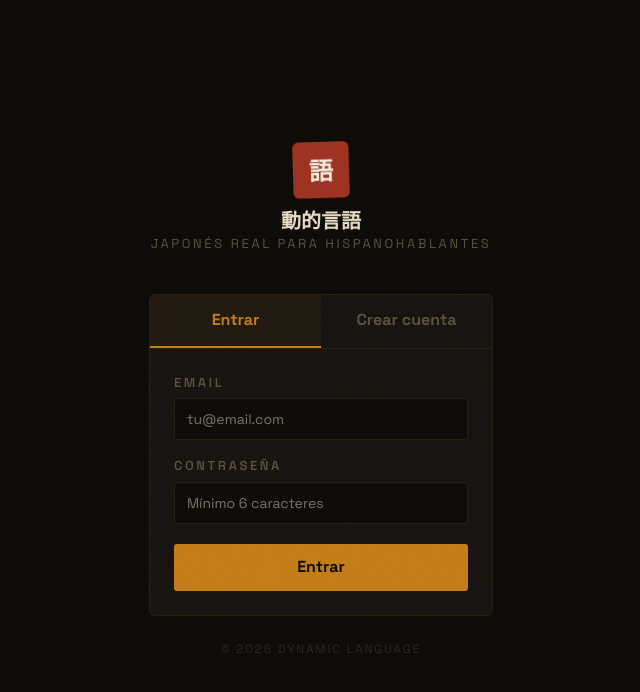
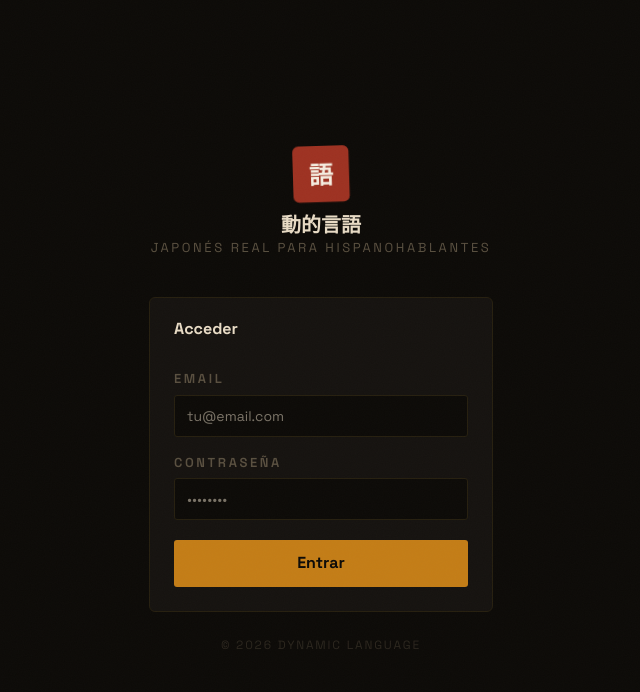
Before and after one commit to Ixo22/dynamic-language, a Next.js app: page /login in a window 1280 px wide. Shown: the top 692 px of the page, without its empty margins (319-959 px from the left). Built offline with nearby package versions, Linux system fonts and the light colour scheme.

Commit message:
feat: simplify login — remove signup, login only

```diff
--- a/src/app/login/page.tsx
+++ b/src/app/login/page.tsx
@@ -4,41 +4,26 @@ import { useState } from 'react'
 import { useRouter } from 'next/navigation'
 import { createClient } from '@/lib/supabase/client'
 
-type Mode = 'login' | 'signup'
-
 export default function LoginPage() {
-  const router   = useRouter()
-  const [mode, setMode]       = useState<Mode>('login')
-  const [email, setEmail]     = useState('')
+  const router = useRouter()
+  const [email, setEmail]       = useState('')
   const [password, setPassword] = useState('')
-  const [loading, setLoading] = useState(false)
-  const [error, setError]     = useState<string | null>(null)
+  const [loading, setLoading]   = useState(false)
+  const [error, setError]       = useState<string | null>(null)
 
   async function handleSubmit(e: React.FormEvent) {
     e.preventDefault()
     setError(null)
     setLoading(true)
-
-    const supabase = createClient()
-
     try {
-      if (mode === 'login') {
-        const { error } = await supabase.auth.signInWithPassword({ email, password })
-        if (error) throw error
-      } else {
-        const { error } = await supabase.auth.signUp({ email, password })
-        if (error) throw error
-      }
+      const supabase = createClient()
+      const { error } = await supabase.auth.signInWithPassword({ email, password })
+      if (error) throw error
       router.push('/lesson')
       router.refresh()
     } catch (err: unknown) {
       const msg = err instanceof Error ? err.message : 'Error desconocido'
-      setError(
-        msg.includes('Invalid login') ? 'Email o contraseña incorrectos' :
-        msg.includes('already registered') ? 'Este email ya tiene cuenta, inicia sesión' :
-        msg.includes('Password should') ? 'La contraseña debe tener al menos 6 caracteres' :
-        msg
-      )
+      setError(msg.includes('Invalid login') ? 'Email o contraseña incorrectos' : msg)
     } finally {
       setLoading(false)
     }
@@ -50,13 +35,11 @@ export default function LoginPage() {
       display: 'flex', alignItems: 'center', justifyContent: 'center',
       background: 'var(--bg)', color: 'var(--text)',
     }}>
-      {/* Ambient kanji */}
       <div className="absolute inset-0 flex items-center justify-center pointer-events-none select-none breathe" aria-hidden>
         <span className="jp font-black" style={{ fontSize: 'clamp(16rem, 60vw, 28rem)', color: 'var(--text)', opacity: 0.03, lineHeight: 1 }}>語</span>
       </div>
 
       <div className="relative w-full max-w-sm mx-auto px-5 fade-up">
-        {/* Logo */}
         <div className="flex flex-col items-center gap-3 mb-10">
           <div className="w-14 h-14 flex items-center justify-center jp font-black text-2xl select-none sway"
             style={{ background: 'var(--red)', color: '#f5ede0', borderRadius: 6 }}>語</div>
@@ -66,30 +49,14 @@ export default function LoginPage() {
           </div>
         </div>
 
-        {/* Card */}
         <div style={{ background: 'var(--surface)', border: '1px solid var(--border)', borderRadius: 6, overflow: 'hidden' }}>
-          {/* Mode toggle */}
-          <div className="flex" style={{ borderBottom: '1px solid var(--border)' }}>
-            {(['login', 'signup'] as Mode[]).map(m => (
-              <button key={m} onClick={() => { setMode(m); setError(null) }}
-                className="flex-1 py-3.5 text-sm font-bold transition-all"
-                style={{
-                  color: mode === m ? 'var(--amber)' : 'var(--muted)',
-                  background: mode === m ? 'rgba(196,125,23,0.06)' : 'transparent',
-                  borderBottom: `2px solid ${mode === m ? 'var(--amber)' : 'transparent'}`,
-                }}
-              >
-                {m === 'login' ? 'Entrar' : 'Crear cuenta'}
-              </button>
-            ))}
+          <div className="px-6 pt-5 pb-1">
+            <p className="text-sm font-bold" style={{ color: 'var(--text)' }}>Acceder</p>
           </div>
 
-          {/* Form */}
           <form onSubmit={handleSubmit} className="flex flex-col gap-4 p-6">
             <div className="flex flex-col gap-1.5">
-              <label className="text-[10px] tracking-[0.2em] uppercase font-semibold" style={{ color: 'var(--muted)' }}>
-                Email
-              </label>
+              <label className="text-[10px] tracking-[0.2em] uppercase font-semibold" style={{ color: 'var(--muted)' }}>Email</label>
               <input
                 type="email" required autoComplete="email"
                 value={email} onChange={e => setEmail(e.target.value)}
@@ -102,13 +69,11 @@ export default function LoginPage() {
             </div>
 
             <div className="flex flex-col gap-1.5">
-              <label className="text-[10px] tracking-[0.2em] uppercase font-semibold" style={{ color: 'var(--muted)' }}>
-                Contraseña
-              </label>
+              <label className="text-[10px] tracking-[0.2em] uppercase font-semibold" style={{ color: 'var(--muted)' }}>Contraseña</label>
               <input
-                type="password" required autoComplete={mode === 'login' ? 'current-password' : 'new-password'}
+                type="password" required autoComplete="current-password"
                 value={password} onChange={e => setPassword(e.target.value)}
-                placeholder="Mínimo 6 caracteres"
+                placeholder="••••••••"
                 className="w-full px-3 py-2.5 text-sm outline-none transition-colors"
                 style={{ background: 'var(--bg)', border: '1px solid var(--border)', borderRadius: 3, color: 'var(--text)' }}
                 onFocus={e => (e.currentTarget.style.borderColor = 'var(--amber)')}
@@ -124,16 +89,11 @@ export default function LoginPage() {
 
             <button type="submit" disabled={loading}
               className="w-full py-3 text-sm font-bold transition-all mt-1"
-              style={{
-                background: loading ? 'var(--muted)' : 'var(--amber)',
-                color: '#0d0b08',
-                borderRadius: 3,
-                opacity: loading ? 0.7 : 1,
-              }}
+              style={{ background: loading ? 'var(--muted)' : 'var(--amber)', color: '#0d0b08', borderRadius: 3, opacity: loading ? 0.7 : 1 }}
               onMouseEnter={e => { if (!loading) e.currentTarget.style.background = 'var(--amber-l)' }}
               onMouseLeave={e => { if (!loading) e.currentTarget.style.background = 'var(--amber)' }}
             >
-              {loading ? '...' : mode === 'login' ? 'Entrar' : 'Crear cuenta'}
+              {loading ? '...' : 'Entrar'}
             </button>
           </form>
         </div>
```
